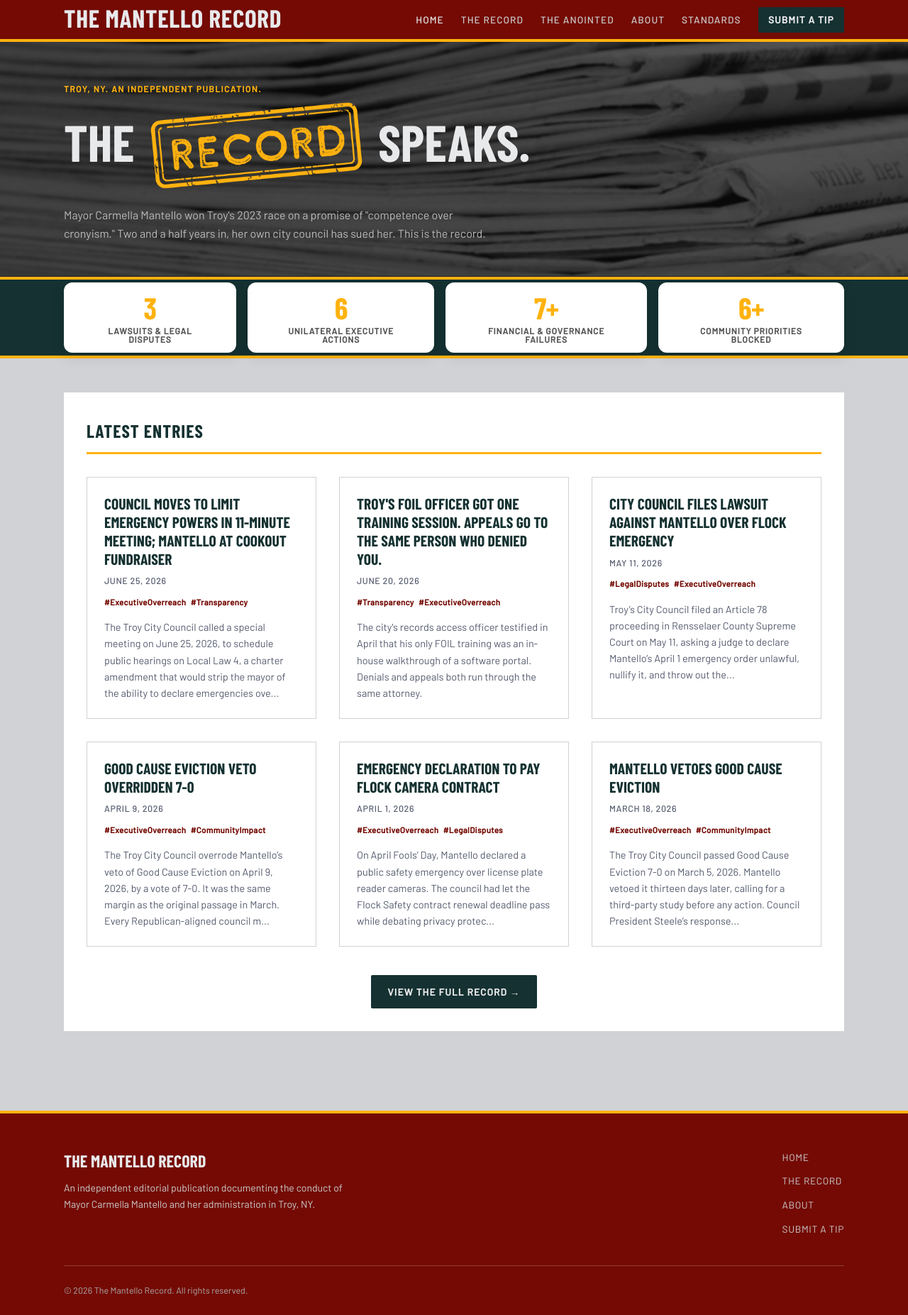
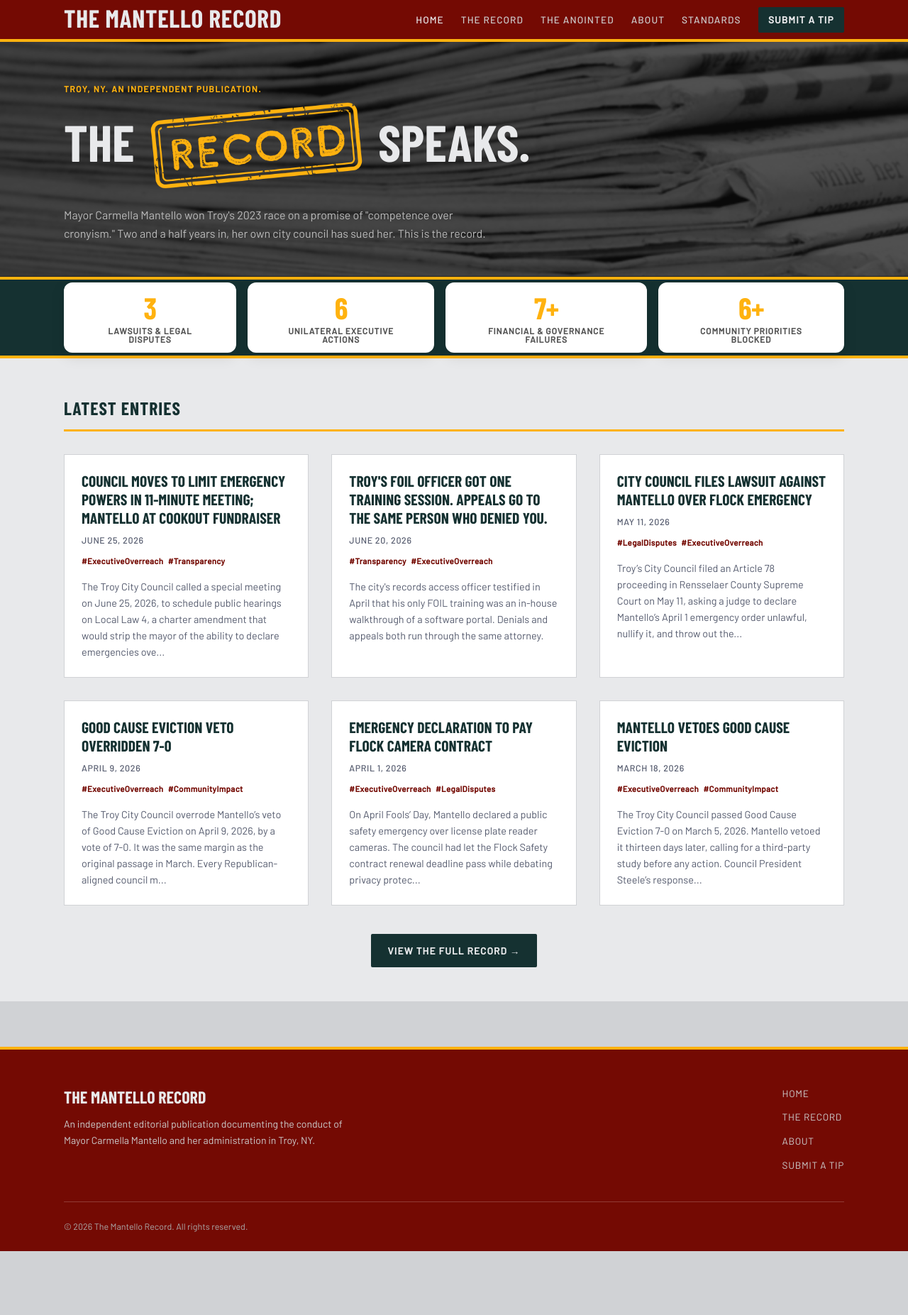
Before and after one commit to MdevitSEC/the-mantello-record, a Jekyll site: the page built from index.html, in a window 1280 px wide. Shown: the whole page at 71% size. Built offline with Jekyll 4.4.1, drawn with Linux system fonts in a browser that asks for light colours; some web fonts are replaced; after the commit the page ends 1763 px from its top, so only the background shows below that.

Commit message:
Revert homepage posts section to original layout
Keeps white centered card treatment on all inner pages (posts, the-record, people). Reverts main page posts section to full-width near-white background with no card framing.

Co-Authored-By: Claude Sonnet 4.6 <noreply@anthropic.com>

```diff
--- a/assets/css/main.scss
+++ b/assets/css/main.scss
@@ -219,8 +219,8 @@ img { max-width: 100%; display: block; }
 }
 
 /* --- Posts Section --- */
-.posts-section { padding: 3rem 0; }
-.posts-inner { max-width: var(--max-width); margin: 0 auto; background: #ffffff; padding: 2rem; }
+.posts-section { padding: 3rem 1.5rem; background: var(--white); }
+.posts-inner { max-width: var(--max-width); margin: 0 auto; }
 .section-heading {
   font-family: var(--font-headline);
   font-size: 1.6rem;
```
